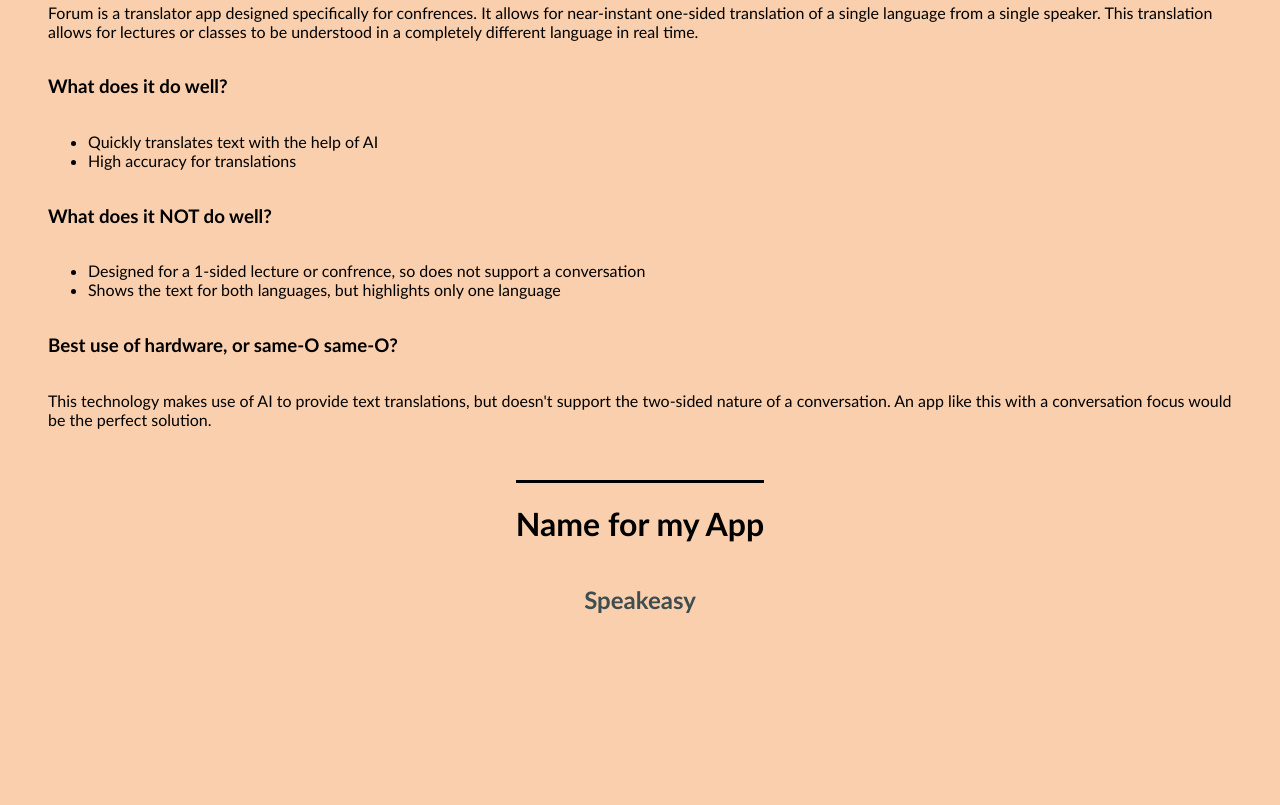
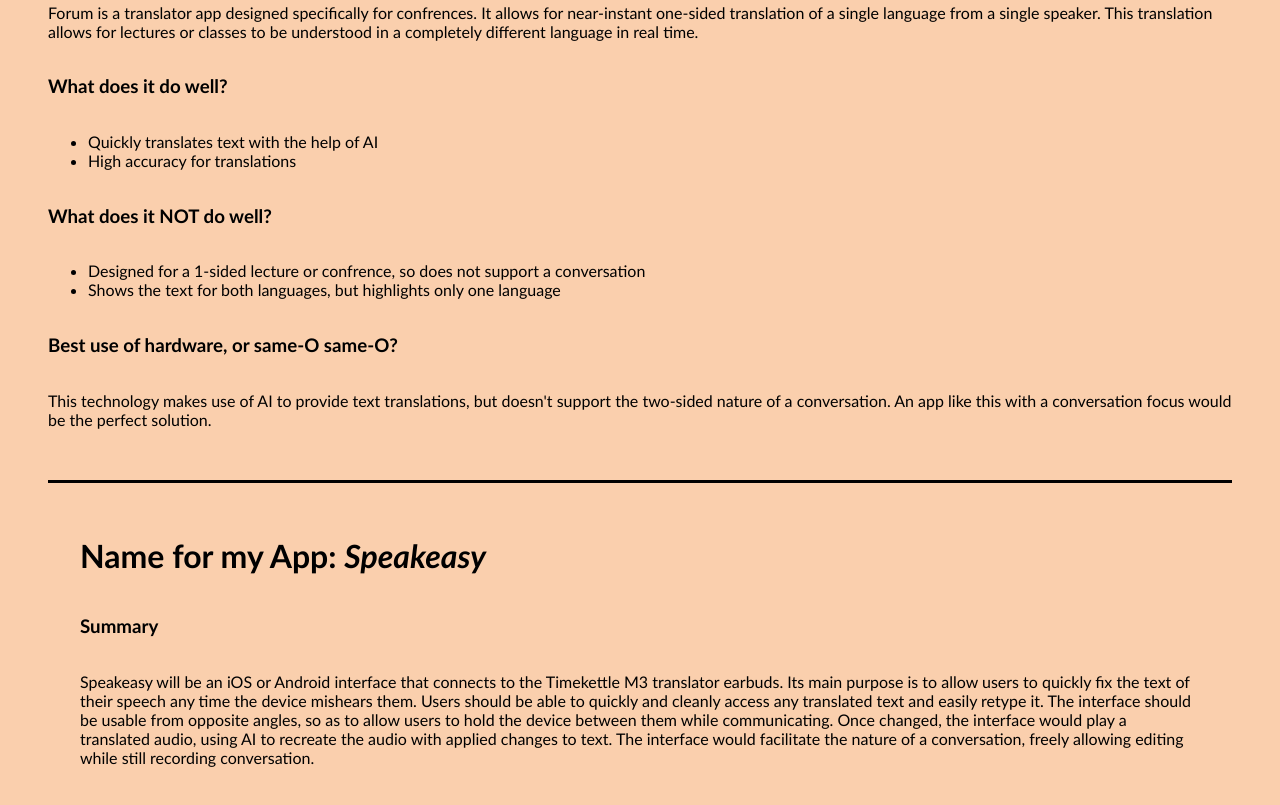
Before and after one commit to liammailley/liammailley.github.io, a plain HTML site: page idm381/hwk02.html in a window 1280 px wide. Shown: the part 3306-4111 px from the top of the page. Before the commit the page ends 3988 px from the top, so only its background shows below. Drawn offline with Linux system fonts and the light colour scheme.

Commit message:
Summary changes

```diff
--- a/idm381/hwk02.html
+++ b/idm381/hwk02.html
@@ -34,6 +34,15 @@
           flex-direction: column;
           align-items: center;
           margin-top: 1rem;
+          border-top: solid;
+     }
+
+     .summary {
+          display: flex;
+          flex-direction: column;
+          align-items: center;
+          margin-top: 1rem;
+          padding: 2rem;
           border-top: solid;
      }
 
@@ -159,9 +168,17 @@
           </div>
 
           <br>
-          <div class="example">
-               <h1>Name for my App</h1>
-               <h2 class="title">Speakeasy</h2>
+          <div class="summary">
+               <div class="questions">
+               <h1>Name for my App: <i>Speakeasy</i></h1>
+               <h3>Summary</h3>
+               <p>Speakeasy will be an iOS or Android interface that connects to the Timekettle M3 translator earbuds.
+                    Its main purpose is to allow users to quickly fix the text of their speech any time the device mishears them.
+                    Users should be able to quickly and cleanly access any translated text and easily retype it.
+                    The interface should be usable from opposite angles, so as to allow users to hold the device between them while communicating.
+                    Once changed, the interface would play a translated audio, using AI to recreate the audio with applied changes to text.
+                    The interface would facilitate the nature of a conversation, freely allowing editing while still recording conversation.
+               </p>
           </div>
 
      </div>
```
